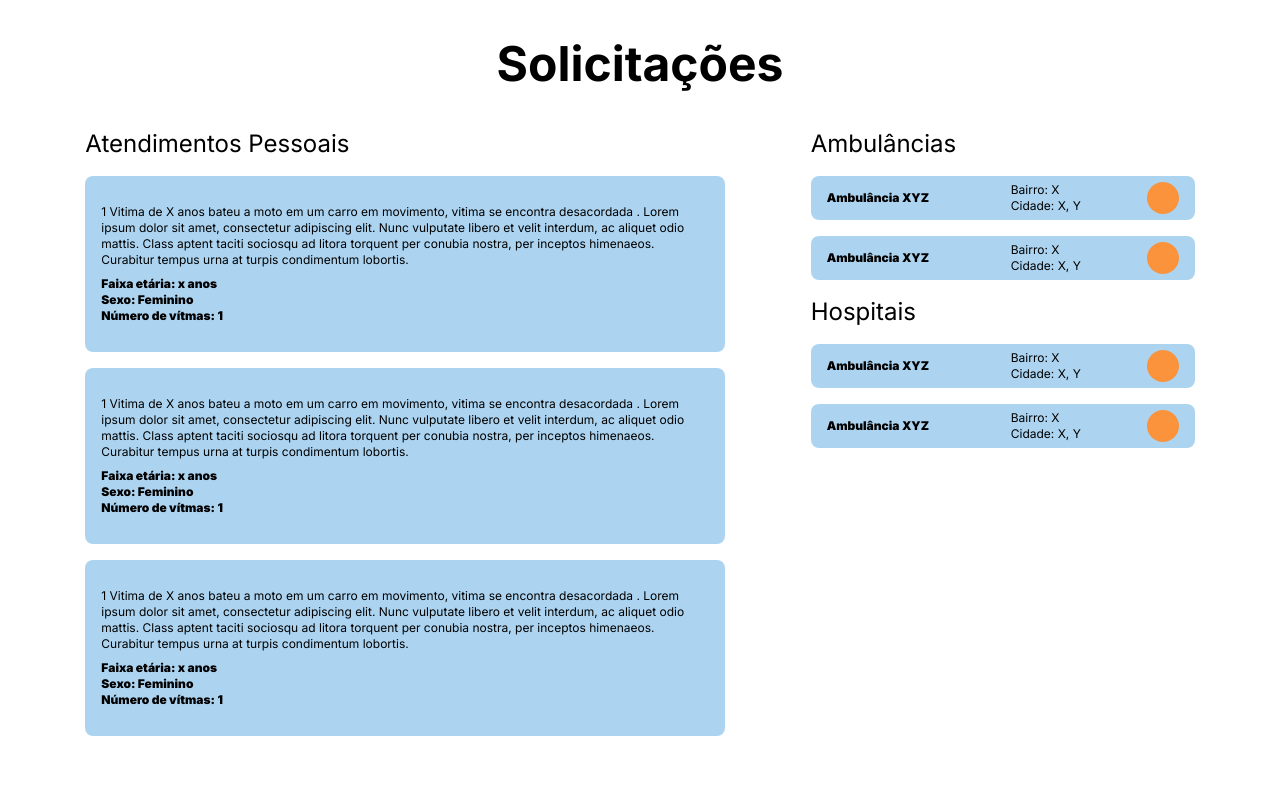
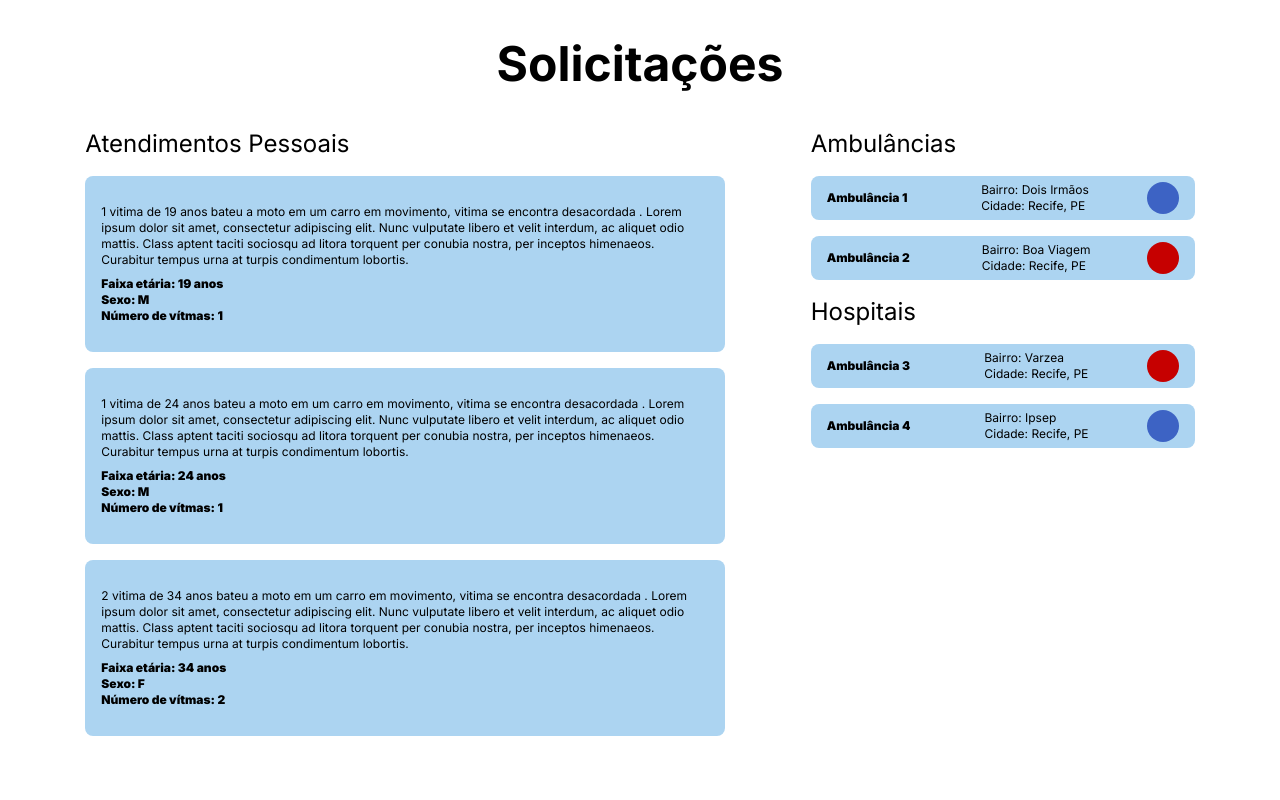
Before and after one commit to HelpSUS/HelpSUS_projetao, a Next.js app in the folder projetao/: page /medico in a window 1280 px wide. Shown: the top 800 px of the page. Built offline with nearby package versions, Linux system fonts and the light colour scheme.

Commit message:
fix: mudando componentes atendimento e cardInfo
mudei o componente atendimento para um botão para o médico selecionar qual vai enviar atendimento

```diff
--- a/projetao/src/app/components/Atendimento.tsx
+++ b/projetao/src/app/components/Atendimento.tsx
@@ -1,14 +1,16 @@
 interface AtendimentoProps{
     descricao: string
-    destaques: string
+    idade: string
+    sexo: string
+    n_vitimas: string
 }
 
 
-export default function(props:any) {
+export default function(props: AtendimentoProps) {
     return(
-        <div className="flex flex-col gap-2 place-content-center bg-[#ACD4F1] w-[40rem] h-[11rem] rounded-lg ">
-            <p className="mx-4 text-xs ">1 Vitima de  X anos bateu a moto em um carro em movimento, vitima se encontra desacordada .  Lorem ipsum dolor sit amet, consectetur adipiscing elit. Nunc vulputate libero et velit interdum, ac aliquet odio mattis. Class aptent taciti sociosqu ad litora torquent per conubia nostra, per inceptos himenaeos. Curabitur tempus urna at turpis condimentum lobortis.</p>
-            <p className="mx-4 font-black text-xs">Faixa etária: x anos<br/>Sexo: Feminino<br/>Número de vítmas: 1</p>
-        </div>
+        <button className="flex flex-col gap-2 justify-center items-baseline bg-[#ACD4F1] w-[40rem] h-[11rem] rounded-lg focus:outline-none focus:ring focus:ring-[#3D63C4]">
+            <p className="mx-4 text-xs text-left ">{props.n_vitimas} vitima de {props.idade} anos {props.descricao}.</p>
+            <p className="mx-4 font-black text-xs text-left">Faixa etária: {props.idade} anos<br/>Sexo: {props.sexo}<br/>Número de vítmas: {props.n_vitimas}</p>
+        </button>
     )
 }
--- a/projetao/src/app/components/Cardinfo.tsx
+++ b/projetao/src/app/components/Cardinfo.tsx
@@ -2,15 +2,16 @@ interface CardProps{
     nome: string
     bairro: string
     cidade: string
+    disponível?: boolean
 }
 
 
-export default function(props:any) {
+export default function(props: CardProps) {
     return (
         <div className=" flex flex-row justify-between items-center w-96 h-11 bg-[#ACD4F1] rounded-lg ">
-            <p className="mx-4 font-black text-xs">Ambulância XYZ</p>
-            <p className="mx-4 text-xs">Bairro: X<br/>Cidade: X, Y</p>
-            <div className="bg-orange-400 h-8 w-8 rounded-full mr-4"></div>
+            <p className="mx-4 font-black text-xs">Ambulância {props.nome}</p>
+            <p className="mx-4 text-xs">Bairro: {props.bairro}<br/>Cidade: {props.cidade}</p>
+            <div className={` ${props.disponível ? 'bg-[#3D63C4]' : 'bg-[#C60000]'} h-8 w-8 rounded-full mr-4 `}></div>
         </div>
     )
 }
--- a/projetao/src/app/medico/page.tsx
+++ b/projetao/src/app/medico/page.tsx
@@ -10,19 +10,19 @@ export default function() {
                 <div className=" flex flex-col gap-4 ">
                     <h2 className=" text-2xl ">Atendimentos Pessoais</h2>
 
-                    <Atendimento></Atendimento>
-                    <Atendimento></Atendimento>
-                    <Atendimento></Atendimento>
+                    <Atendimento idade="19" sexo="M" n_vitimas="1" descricao="bateu a moto em um carro em movimento, vitima se encontra desacordada .  Lorem ipsum dolor sit amet, consectetur adipiscing elit. Nunc vulputate libero et velit interdum, ac aliquet odio mattis. Class aptent taciti sociosqu ad litora torquent per conubia nostra, per inceptos himenaeos. Curabitur tempus urna at turpis condimentum lobortis"></Atendimento>
+                    <Atendimento idade="24" sexo="M" n_vitimas="1" descricao="bateu a moto em um carro em movimento, vitima se encontra desacordada .  Lorem ipsum dolor sit amet, consectetur adipiscing elit. Nunc vulputate libero et velit interdum, ac aliquet odio mattis. Class aptent taciti sociosqu ad litora torquent per conubia nostra, per inceptos himenaeos. Curabitur tempus urna at turpis condimentum lobortis"></Atendimento>
+                    <Atendimento idade="34" sexo="F" n_vitimas="2" descricao="bateu a moto em um carro em movimento, vitima se encontra desacordada .  Lorem ipsum dolor sit amet, consectetur adipiscing elit. Nunc vulputate libero et velit interdum, ac aliquet odio mattis. Class aptent taciti sociosqu ad litora torquent per conubia nostra, per inceptos himenaeos. Curabitur tempus urna at turpis condimentum lobortis"></Atendimento>
                 </div>
 
                 <div className="flex flex-col gap-4">
                     <h2 className=" text-2xl ">Ambulâncias</h2>
-                    <Cardinfo></Cardinfo>
-                    <Cardinfo></Cardinfo>
+                    <Cardinfo nome="1" cidade="Recife, PE" bairro="Dois Irmãos" disponível></Cardinfo>
+                    <Cardinfo nome="2" cidade="Recife, PE" bairro="Boa Viagem"></Cardinfo>
 
                     <h2 className=" text-2xl ">Hospitais</h2>
-                    <Cardinfo></Cardinfo>
-                    <Cardinfo></Cardinfo>
+                    <Cardinfo nome="3" cidade="Recife, PE" bairro="Varzea"></Cardinfo>
+                    <Cardinfo nome="4" cidade="Recife, PE" bairro="Ipsep" disponível></Cardinfo>
                 </div>
             </div>
             <div className="flex flex-row justify-between mx-40 my-28 ">
```
